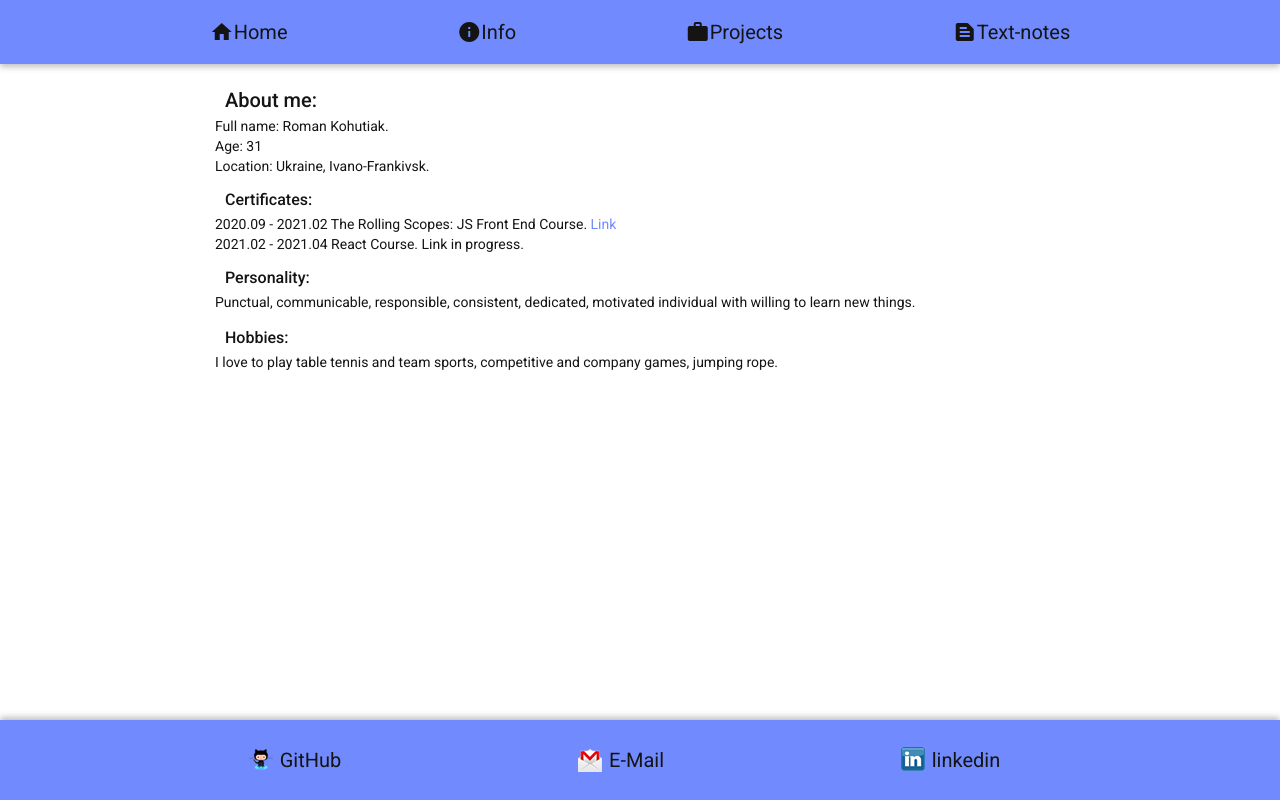
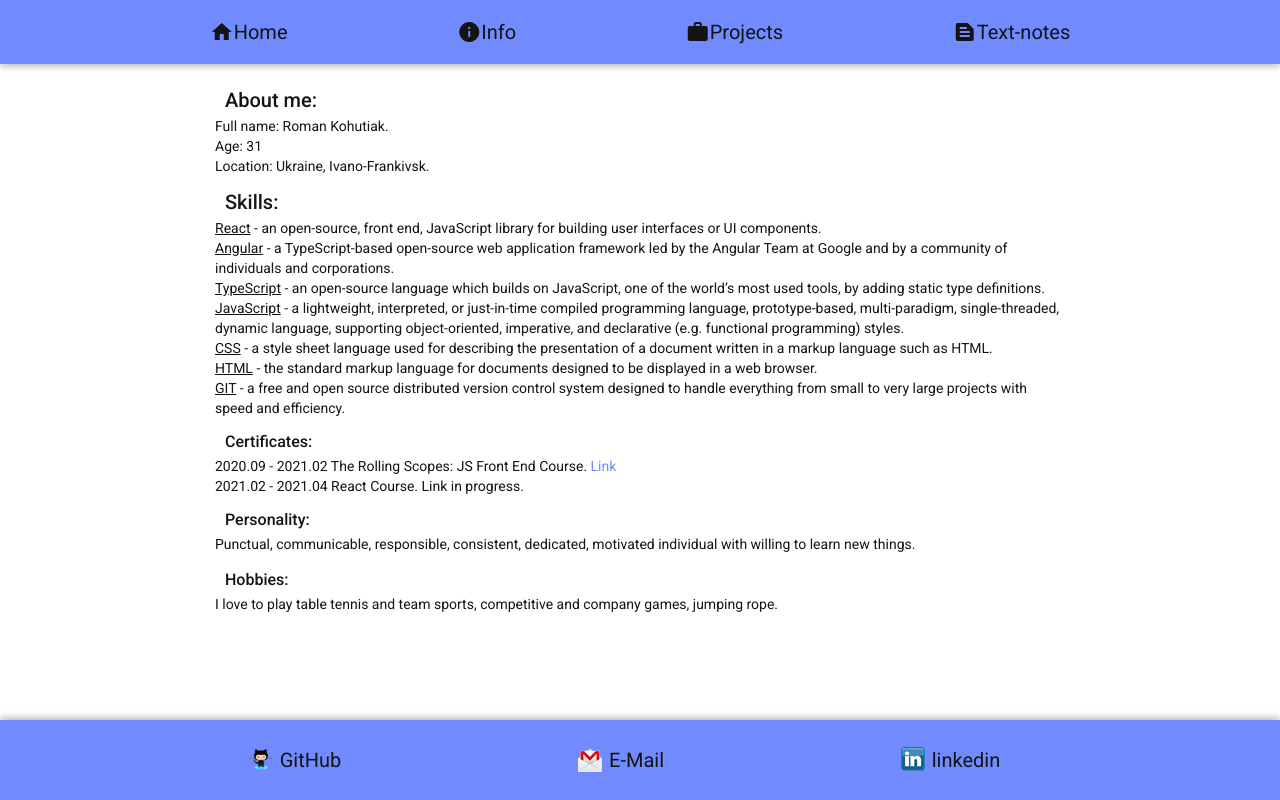
Before and after one commit to Rrroman/Angular-micro-app, an Angular app in the folder micro-app/: page /info in a window 1280 px wide. Built offline with nearby package versions, Linux system fonts and the light colour scheme.

Commit message:
feat: add skills

```diff
--- a/micro-app/src/app/home/home.component.html
+++ b/micro-app/src/app/home/home.component.html
@@ -1,4 +1,4 @@
-<div class="home">
+<section class="home">
   <h1 class="home__title">Hi, i am Roman.</h1>
   <img
     class="home__photo"
@@ -8,4 +8,4 @@
     alt="Roman's photo"
   />
   <h2 class="home__subtitle">A passionate web developer from Ukraine.</h2>
-</div>
+</section>
--- a/micro-app/src/app/info/info.component.html
+++ b/micro-app/src/app/info/info.component.html
@@ -1,9 +1,16 @@
-<article class="info">
+<section class="info">
   <h2 class="info__title">About me:</h2>
   <ul>
     <li>Full name: Roman Kohutiak.</li>
     <li>Age: 31</li>
     <li>Location: Ukraine, Ivano-Frankivsk.</li>
+  </ul>
+  <h2 class="info__title">Skills:</h2>
+  <ul>
+    <li *ngFor="let skill of skills">
+      <ins>{{ skill.name }}</ins
+      >{{ skill.description }}
+    </li>
   </ul>
   <h3 class="info__subtitle">Certificates:</h3>
   <ul>
@@ -31,4 +38,4 @@
     I love to play table tennis and team sports, competitive and company games,
     jumping rope.
   </p>
-</article>
+</section>
--- a/micro-app/src/app/info/info.component.ts
+++ b/micro-app/src/app/info/info.component.ts
@@ -8,6 +8,12 @@ type Course = {
 };
 
 type Courses = Array<Course>;
+
+type skill = {
+  name: string;
+  description: string;
+};
+type skills = Array<skill>;
 
 @Component({
   selector: 'app-info',
@@ -30,6 +36,44 @@ export class InfoComponent implements OnInit {
     },
   ];
 
+  skills: skills = [
+    {
+      name: 'React',
+      description:
+        ' - an open-source, front end, JavaScript library for building user interfaces or UI components.',
+    },
+    {
+      name: 'Angular',
+      description:
+        ' - a TypeScript-based open-source web application framework led by the Angular Team at Google and by a community of individuals and corporations.',
+    },
+    {
+      name: 'TypeScript',
+      description:
+        ' - an open-source language which builds on JavaScript, one of the world’s most used tools, by adding static type definitions.',
+    },
+    {
+      name: 'JavaScript',
+      description:
+        ' - a lightweight, interpreted, or just-in-time compiled programming language, prototype-based, multi-paradigm, single-threaded, dynamic language, supporting object-oriented, imperative, and declarative (e.g. functional programming) styles.',
+    },
+    {
+      name: 'CSS',
+      description:
+        ' - a style sheet language used for describing the presentation of a document written in a markup language such as HTML.',
+    },
+    {
+      name: 'HTML',
+      description:
+        ' - the standard markup language for documents designed to be displayed in a web browser.',
+    },
+    {
+      name: 'GIT',
+      description:
+        ' - a free and open source distributed version control system designed to handle everything from small to very large projects with speed and efficiency.',
+    },
+  ];
+
   constructor() {}
 
   ngOnInit(): void {}
--- a/micro-app/src/app/projects/projects.component.html
+++ b/micro-app/src/app/projects/projects.component.html
@@ -1,4 +1,4 @@
-<article class="projects">
+<section class="projects">
   <h2 class="projects__title">My latest projects</h2>
   <ul class="projects row">
     <li class="projects__item col-lg-3">
@@ -45,4 +45,4 @@
       clone of game or application.
     </li>
   </ul>
-</article>
+</section>
--- a/micro-app/src/app/text-notes/text-notes.component.html
+++ b/micro-app/src/app/text-notes/text-notes.component.html
@@ -1,4 +1,4 @@
-<div class="notes__container">
+<section class="notes__container">
   <form (ngSubmit)="addNote()" class="notes__form">
     <mat-form-field class="notes__field">
       <mat-label>Text notes</mat-label>
@@ -35,4 +35,4 @@
       </button>
     </li>
   </ul>
-</div>
+</section>
```
